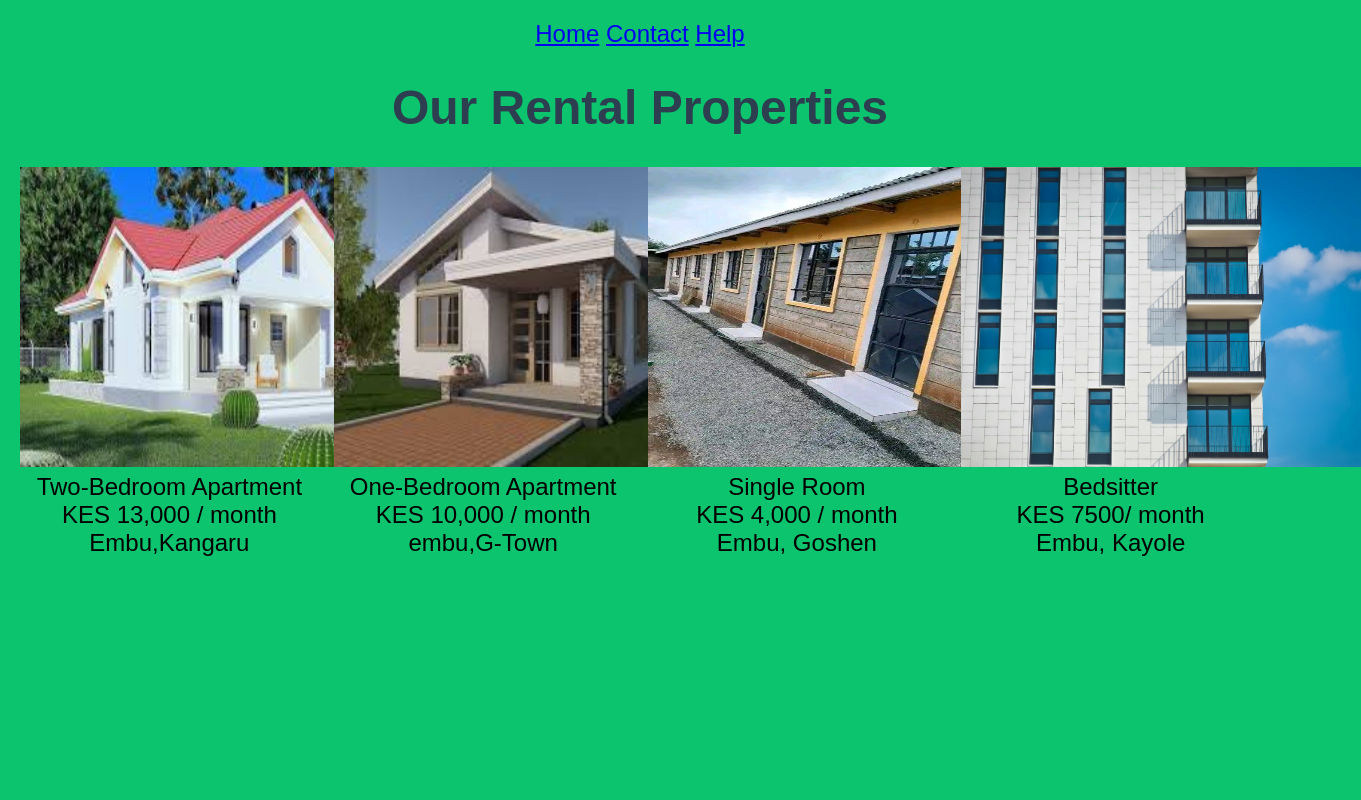
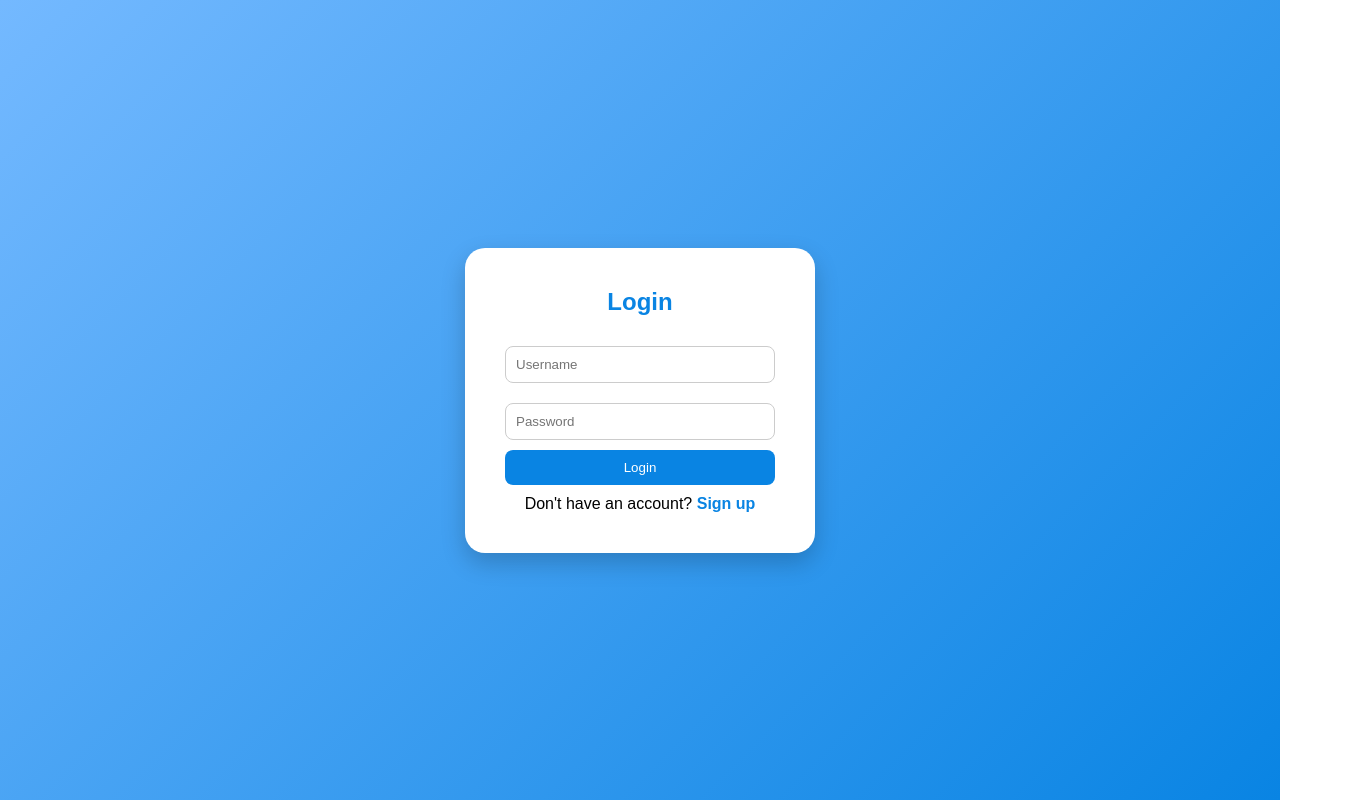
Before and after one commit to 254-dorris/DorrenKioko1Project, a plain HTML site: page index.html in a window 1280 px wide. Shown: the whole page, 1361 px wide, since content can reach past the window. Drawn offline with Linux system fonts and the light colour scheme.

Commit message:
Add files via upload

```diff
--- a/index.html
+++ b/index.html
@@ -1,54 +1,34 @@
 <!DOCTYPE html>
 <html lang="en">
 <head>
-    <meta charset="UTF-8">
-    <meta name="viewport" content="width=device-width, initial-scale=1.0">
-    <title>Document</title>
-    <link rel="stylesheet" href="style.css">
+  <meta charset="UTF-8">
+  <meta name="viewport" content="width=device-width, initial-scale=1.0">
+  <title>Login / Signup</title>
+  <link rel="stylesheet" href="signup.css">
 </head>
 <body>
-<a href="home.html">Home</a>
-  <a href="contact.html">Contact</a>
-  <a href="help.html">Help</a>
-<h1>Our Rental Properties</h1>
 
-<div class="grid">
+  <div class="container">
+    <div class="form-box">
+      <h2 id="form-title">Login</h2>
 
-  <!-- Two‑Bedroom -->
-  <div class="Houses">
-    <img src="twobedroomapartment.jpeg" alt="Two‑Bedroom"width="400" height="300">
-    <div>Two‑Bedroom Apartment</div>
-    <div class="price">KES 13,000 / month</div>
-    <div class="loc">Embu,Kangaru</div>
+      <form id="login-form">
+        <input type="text" id="login-username" placeholder="Username" required>
+        <input type="password" id="login-password" placeholder="Password" required>
+        <button type="submit">Login</button>
+        <p>Don't have an account? <a href="#" id="show-signup">Sign up</a></p>
+      </form>
+
+      <form id="signup-form" style="display: none;">
+        <input type="text" id="signup-username" placeholder="Username" required>
+        <input type="email" id="signup-email" placeholder="Email" required>
+        <input type="password" id="signup-password" placeholder="Password" required>
+        <button type="submit">Sign Up</button>
+        <p>Already have an account? <a href="#" id="show-login">Login</a></p>
+      </form>
+    </div>
   </div>
 
-  <!-- One‑Bedroom -->
-  <div class="Houses">
-    <img src="onebedroomapartment.jpeg" alt="One‑Bedroom"width="400" height="300">
-    <div>One‑Bedroom Apartment</div>
-    <div class="price">KES 10,000 / month</div>
-    <div class="loc">embu,G-Town</div>
-  </div>
-
-  <!-- Single Room -->
-  <div class="Houses">
-    <img src="singleroom.jpg" alt="single room" width="400" height="300">
-    <div>Single Room</div>
-    <div class="price">KES 4,000 / month</div>
-    <div class="loc">Embu, Goshen</div>
-  </div>
-
-  <!-- Bedsitter -->
-  <div class="houses">
-    <img src="bedsitter.jpg" alt="Bedsitter"width="400" height="300">
-    <div>Bedsitter</div>
-    <div class="price">KES 7500/ month</div>
-    <div class="loc">Embu, Kayole</div>
-  </div>
-
-</div>
-
+  <script src="script.js"></script>
 </body>
 </html>
-</body>
-</html>
```
Also changed, not shown: about.html (added, +54 -0 lines), contact.html (+1 -1 lines), help.html (+1 -1 lines), home.html (+1 -1 lines).
